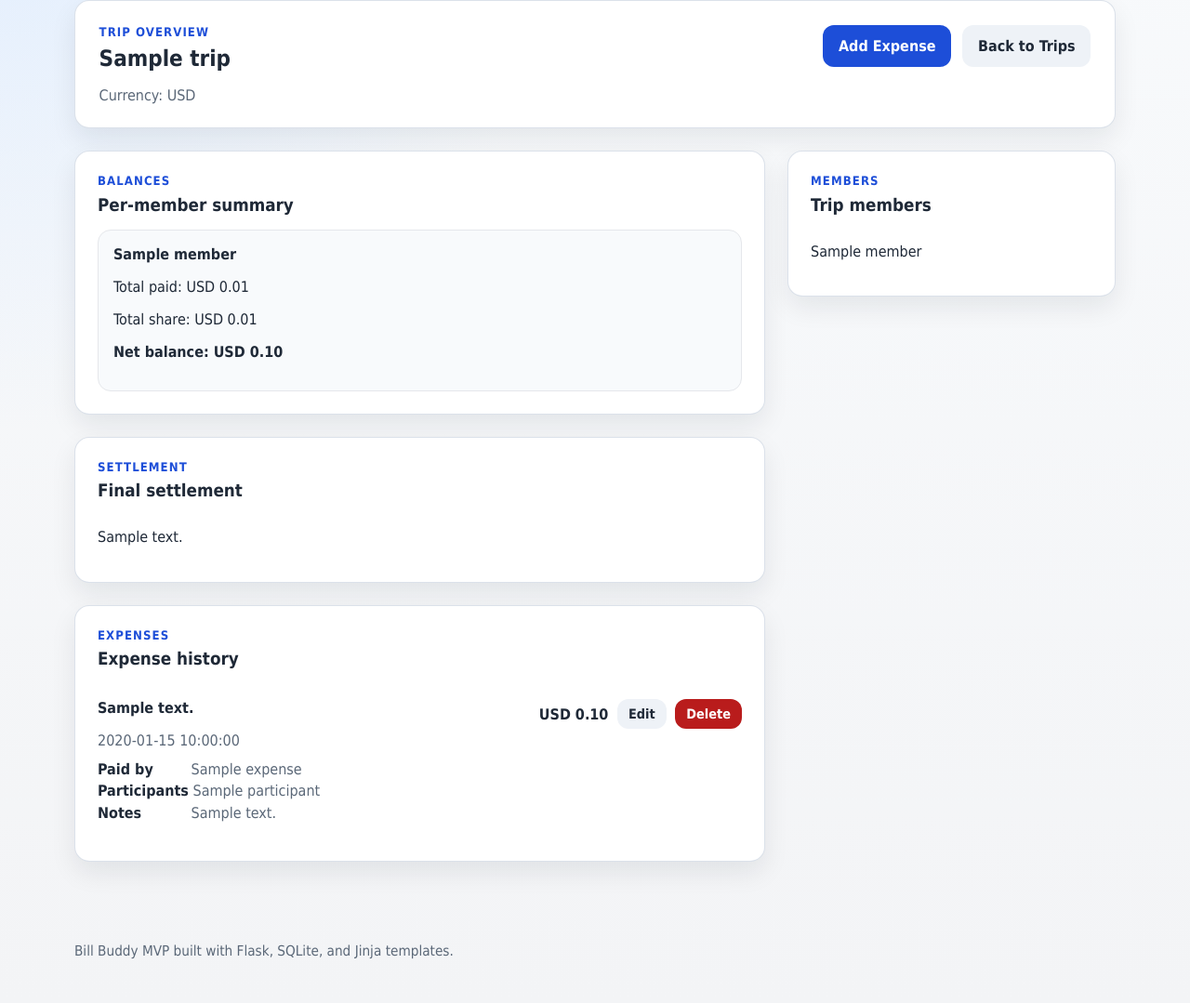
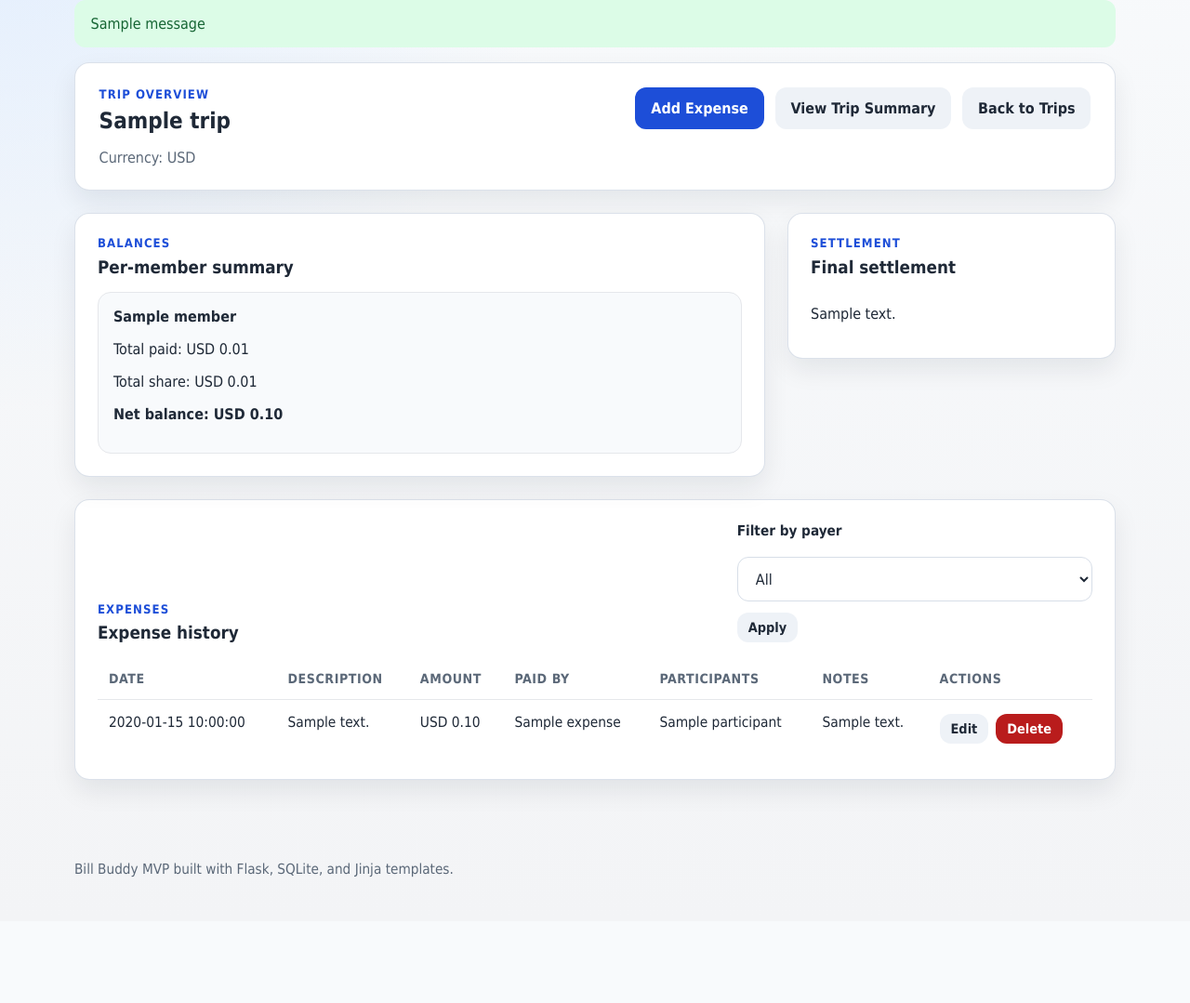
Before and after one commit to lqminhhh/bill-buddy, a Flask app: template templates/trip_detail.html in a window 1280 px wide. Shown: the part 161-1240 px from the top of the page at 93% size. After the commit the page ends 1105 px from the top, so only its background shows below. Run offline with Flask 3, Linux system fonts and the light colour scheme; the template is opened without the code that fills it: most values are stand-ins (such as "Sample title", 1, 10 or a date in 2020); one stand-in notice (Sample message) is shown.

Commit message:
update trip summary

```diff
--- a/app.py
+++ b/app.py
@@ -1,6 +1,6 @@
 from datetime import date
 
-from flask import Flask, abort, redirect, render_template, request, url_for
+from flask import Flask, abort, flash, redirect, render_template, request, url_for
 
 from utils.calculations import (
     calculate_net_balance_by_member,
@@ -17,6 +17,7 @@ DEFAULT_CURRENCY = "USD"
 
 def create_app():
     app = Flask(__name__)
+    app.secret_key = "bill-buddy-dev"
 
     @app.context_processor
     def inject_template_helpers():
@@ -56,6 +57,8 @@ def create_app():
                     step = "members"
                     form_data["participant_count"] = str(cleaned_data["participant_count"])
                     form_data["member_names"] = [""] * cleaned_data["participant_count"]
+                else:
+                    _flash_validation_error()
 
             elif step == "members":
                 form_data = _build_trip_members_form_data(request.form)
@@ -82,7 +85,10 @@ def create_app():
                                 (trip_id, member_name, is_self),
                             )
 
+                    flash("Trip created successfully.", "success")
                     return redirect(url_for("trip_detail", trip_id=trip_id))
+                else:
+                    _flash_validation_error()
 
         return render_template(
             "create_trip.html",
@@ -95,13 +101,15 @@ def create_app():
     def trip_detail(trip_id):
         trip = _get_trip_or_404(trip_id)
         members = _get_trip_members(trip_id)
-        expenses = _get_trip_expenses(trip_id)
+        selected_payer_id = _get_valid_payer_filter(request.args.get("payer_id"), members)
+        all_expenses = _get_trip_expenses(trip_id)
+        expenses = _get_trip_expenses(trip_id, selected_payer_id)
         expense_participants = _get_trip_expense_participants(trip_id)
         balance_summary = _build_member_balance_summary(
-            members, expenses, expense_participants
+            members, all_expenses, expense_participants
         )
         settlement_summary = _build_settlement_summary(
-            members, expenses, expense_participants, trip["currency"]
+            members, all_expenses, expense_participants, trip["currency"]
         )
 
         return render_template(
@@ -109,8 +117,25 @@ def create_app():
             trip=trip,
             members=members,
             expenses=expenses,
+            selected_payer_id=selected_payer_id,
             balance_summary=balance_summary,
             settlement_summary=settlement_summary,
+        )
+
+    @app.route("/trip/<int:trip_id>/summary")
+    def trip_summary(trip_id):
+        trip = _get_trip_or_404(trip_id)
+        members = _get_trip_members(trip_id)
+        expenses = _get_trip_expenses(trip_id)
+        expense_participants = _get_trip_expense_participants(trip_id)
+        summary_metrics = _build_trip_summary_metrics(
+            trip, members, expenses, expense_participants
+        )
+
+        return render_template(
+            "trip_summary.html",
+            trip=trip,
+            summary_metrics=summary_metrics,
         )
 
     @app.route("/trip/<int:trip_id>/delete", methods=["GET", "POST"])
@@ -127,6 +152,7 @@ def create_app():
                     (trip_id,),
                 )
 
+            flash("Trip deleted successfully.", "success")
             return redirect(url_for("index"))
 
         return render_template("delete_trip.html", trip=trip)
@@ -156,7 +182,10 @@ def create_app():
                         connection, expense_id, cleaned_data["participant_ids"]
                     )
 
+                flash("Expense added successfully.", "success")
                 return redirect(url_for("trip_detail", trip_id=trip_id))
+            else:
+                _flash_validation_error()
 
         return render_template(
             "add_expense.html",
@@ -199,7 +228,10 @@ def create_app():
                         connection, expense_id, cleaned_data["participant_ids"]
                     )
 
+                flash("Expense updated successfully.", "success")
                 return redirect(url_for("trip_detail", trip_id=trip_id))
+            else:
+                _flash_validation_error()
         else:
             form_data = _build_expense_form_data_from_expense(expense)
             errors = []
@@ -227,6 +259,7 @@ def create_app():
                 (expense_id, trip_id),
             )
 
+        flash("Expense deleted successfully.", "success")
         return redirect(url_for("trip_detail", trip_id=trip_id))
 
     return app
@@ -261,9 +294,8 @@ def _get_trip_members(trip_id):
     return [dict(row) for row in rows]
 
 
-def _get_trip_expenses(trip_id):
-    expense_rows = fetch_all(
-        """
+def _get_trip_expenses(trip_id, payer_id=None):
+    query = """
         SELECT
             expenses.id,
             expenses.description,
@@ -275,10 +307,16 @@ def _get_trip_expenses(trip_id):
         FROM expenses
         JOIN members AS payer ON payer.id = expenses.paid_by_member_id
         WHERE expenses.trip_id = ?
-        ORDER BY expenses.expense_date DESC, expenses.id DESC
-        """,
-        (trip_id,),
-    )
+    """
+    params = [trip_id]
+
+    if payer_id is not None:
+        query += " AND expenses.paid_by_member_id = ?"
+        params.append(payer_id)
+
+    query += " ORDER BY expenses.expense_date DESC, expenses.id DESC"
+
+    expense_rows = fetch_all(query, tuple(params))
 
     participant_rows = fetch_all(
         """
@@ -308,6 +346,22 @@ def _get_trip_expenses(trip_id):
         expenses.append(expense)
 
     return expenses
+
+
+def _get_valid_payer_filter(raw_payer_id, members):
+    if not raw_payer_id:
+        return None
+
+    try:
+        payer_id = int(raw_payer_id)
+    except ValueError:
+        return None
+
+    member_ids = {member["id"] for member in members}
+    if payer_id not in member_ids:
+        return None
+
+    return payer_id
 
 
 def _get_trip_expense_participants(trip_id):
@@ -385,6 +439,59 @@ def _build_member_balance_summary(members, expenses, expense_participants):
         )
 
     return summary
+
+
+def _build_trip_summary_metrics(trip, members, expenses, expense_participants):
+    paid_by_member = calculate_total_paid_by_member(members, expenses)
+    share_by_member = calculate_total_owed_share_by_member(
+        members, expenses, expense_participants
+    )
+    net_by_member = calculate_net_balance_by_member(
+        members, expenses, expense_participants
+    )
+
+    total_trip_spending = sum(expense["amount_cents"] for expense in expenses)
+    total_expenses = len(expenses)
+    total_members = len(members)
+    members_by_id = {member["id"]: member for member in members}
+
+    highest_spender = None
+    if members:
+        highest_spender_id = max(paid_by_member, key=paid_by_member.get)
+        highest_spender = {
+            "name": members_by_id[highest_spender_id]["name"],
+            "amount_cents": paid_by_member[highest_spender_id],
+        }
+
+    member_who_owes_most = None
+    negative_balances = {
+        member_id: balance for member_id, balance in net_by_member.items() if balance < 0
+    }
+    if negative_balances:
+        owes_most_id = min(negative_balances, key=negative_balances.get)
+        member_who_owes_most = {
+            "name": members_by_id[owes_most_id]["name"],
+            "amount_cents": abs(net_by_member[owes_most_id]),
+        }
+
+    highest_total_share = None
+    if members:
+        highest_share_id = max(share_by_member, key=share_by_member.get)
+        highest_total_share = {
+            "name": members_by_id[highest_share_id]["name"],
+            "amount_cents": share_by_member[highest_share_id],
+        }
+
+    return {
+        "trip_name": trip["name"],
+        "currency": trip["currency"],
+        "total_trip_spending": total_trip_spending,
+        "total_expenses": total_expenses,
+        "total_members": total_members,
+        "highest_spender": highest_spender,
+        "member_who_owes_most": member_who_owes_most,
+        "highest_total_share": highest_total_share,
+    }
 
 
 def _build_settlement_summary(members, expenses, expense_participants, currency):
@@ -538,6 +645,9 @@ def _validate_expense_form(form_data, members):
     except ValueError as exc:
         errors.append(str(exc))
         amount_cents = None
+    else:
+        if amount_cents <= 0:
+            errors.append("Amount must be greater than 0.")
 
     if not form_data["expense_date"]:
         errors.append("Date is required.")
@@ -628,6 +738,10 @@ def _get_balance_class(net_balance):
     return "balance-neutral"
 
 
+def _flash_validation_error():
+    flash("Please fix the errors in the form and try again.", "error")
+
+
 app = create_app()
 
 
--- a/static/style.css
+++ b/static/style.css
@@ -133,6 +133,10 @@ textarea {
     padding-bottom: 3rem;
 }
 
+.flash-stack {
+    margin-bottom: 1rem;
+}
+
 .site-footer {
     padding: 0 0 2rem;
     color: var(--muted);
@@ -167,6 +171,14 @@ textarea {
     margin-bottom: 1rem;
 }
 
+.table-header-row {
+    display: flex;
+    justify-content: space-between;
+    align-items: flex-end;
+    gap: 1rem;
+    flex-wrap: wrap;
+}
+
 .section-heading h2,
 .section-heading h3,
 .hero-panel h2,
@@ -193,6 +205,10 @@ textarea {
     display: grid;
     grid-template-columns: minmax(0, 2fr) minmax(260px, 0.95fr);
     gap: 1.5rem;
+}
+
+.full-width-section {
+    width: 100%;
 }
 
 .main-column,
@@ -272,10 +288,25 @@ textarea {
     flex-wrap: wrap;
 }
 
+.filter-form {
+    display: flex;
+    align-items: flex-end;
+    gap: 0.75rem;
+    flex-wrap: wrap;
+}
+
+.filter-form select {
+    min-width: 180px;
+}
+
 .message {
     margin-bottom: 1rem;
     padding: 1rem 1.1rem;
     border-radius: 12px;
+}
+
+.message p {
+    margin: 0;
 }
 
 .message-error {
@@ -286,6 +317,16 @@ textarea {
 .message-warning {
     background: #fff7ed;
     color: #9a3412;
+}
+
+.flash-success {
+    background: #dcfce7;
+    color: #166534;
+}
+
+.flash-error {
+    background: #fee2e2;
+    color: #991b1b;
 }
 
 .trip-list,
@@ -340,6 +381,37 @@ textarea {
     margin-bottom: 0.7rem;
 }
 
+.table-wrap {
+    overflow-x: auto;
+}
+
+.expense-table {
+    width: 100%;
+    border-collapse: collapse;
+    font-size: 0.96rem;
+}
+
+.expense-table th,
+.expense-table td {
+    padding: 0.9rem 0.75rem;
+    border-top: 1px solid #e5e7eb;
+    text-align: left;
+    vertical-align: top;
+}
+
+.expense-table th {
+    color: var(--muted);
+    font-size: 0.88rem;
+    font-weight: 700;
+    text-transform: uppercase;
+    letter-spacing: 0.04em;
+    border-top: none;
+}
+
+.expense-table tbody tr:hover {
+    background: rgba(248, 250, 252, 0.8);
+}
+
 .expense-actions {
     display: flex;
     align-items: center;
@@ -349,6 +421,12 @@ textarea {
 
 .expense-amount {
     font-weight: 700;
+}
+
+.table-actions {
+    display: flex;
+    gap: 0.5rem;
+    flex-wrap: wrap;
 }
 
 .detail-list {
--- a/templates/base.html
+++ b/templates/base.html
@@ -23,6 +23,18 @@
         </header>
 
         <main class="container page-content">
+            {% with messages = get_flashed_messages(with_categories=true) %}
+                {% if messages %}
+                    <section class="flash-stack">
+                        {% for category, message in messages %}
+                            <div class="message flash-message flash-{{ category }}">
+                                <p>{{ message }}</p>
+                            </div>
+                        {% endfor %}
+                    </section>
+                {% endif %}
+            {% endwith %}
+
             {% block content %}{% endblock %}
         </main>
 
--- a/templates/trip_detail.html
+++ b/templates/trip_detail.html
@@ -11,6 +11,7 @@
     </div>
     <div class="page-actions">
         <a class="button" href="{{ url_for('add_expense', trip_id=trip['id']) }}">Add Expense</a>
+        <a class="button button-secondary" href="{{ url_for('trip_summary', trip_id=trip['id']) }}">View Trip Summary</a>
         <a class="button button-secondary" href="{{ url_for('index') }}">Back to Trips</a>
     </div>
 </section>
@@ -52,7 +53,9 @@
                 </div>
             {% endif %}
         </section>
+    </div>
 
+    <aside class="side-column">
         <section class="section-card">
             <div class="section-heading">
                 <div>
@@ -74,84 +77,84 @@
                 </div>
             {% endif %}
         </section>
+    </aside>
+</section>
 
-        <section class="section-card">
-            <div class="section-heading">
+<section class="section-card full-width-section">
+    <div class="section-heading table-header-row">
         <div>
             <p class="eyebrow">Expenses</p>
             <h3>Expense history</h3>
         </div>
+
+        <form method="get" class="filter-form">
+            <label for="payer_id">Filter by payer</label>
+            <select id="payer_id" name="payer_id">
+                <option value="">All</option>
+                {% for member in members %}
+                    <option
+                        value="{{ member['id'] }}"
+                        {% if selected_payer_id == member['id'] %}selected{% endif %}
+                    >
+                        {{ member["name"] }}
+                    </option>
+                {% endfor %}
+            </select>
+            <button class="button button-secondary button-small" type="submit">Apply</button>
+        </form>
     </div>
 
     {% if expenses %}
-                <ul class="expense-list">
+        <div class="table-wrap">
+            <table class="expense-table">
+                <thead>
+                    <tr>
+                        <th>Date</th>
+                        <th>Description</th>
+                        <th>Amount</th>
+                        <th>Paid by</th>
+                        <th>Participants</th>
+                        <th>Notes</th>
+                        <th>Actions</th>
+                    </tr>
+                </thead>
+                <tbody>
                     {% for expense in expenses %}
-                        <li class="expense-item">
-                            <div class="expense-header">
-                                <div>
-                                    <strong>{{ expense["description"] }}</strong>
-                                    <p class="meta-line">{{ expense["expense_date"] }}</p>
-                                </div>
-                                <div class="expense-actions">
-                                    <span class="expense-amount">{{ format_cents(expense["amount_cents"], trip["currency"]) }}</span>
+                        <tr>
+                            <td>{{ expense["expense_date"] }}</td>
+                            <td>{{ expense["description"] }}</td>
+                            <td>{{ format_cents(expense["amount_cents"], trip["currency"]) }}</td>
+                            <td>{{ expense["payer_name"] }}</td>
+                            <td>
+                                {% for participant in expense["participants"] %}
+                                    {{ participant["name"] }}{% if not loop.last %}, {% endif %}
+                                {% endfor %}
+                            </td>
+                            <td>{{ expense["notes"] or "-" }}</td>
+                            <td>
+                                <div class="table-actions">
                                     <a class="button button-secondary button-small" href="{{ url_for('edit_expense', trip_id=trip['id'], expense_id=expense['id']) }}">Edit</a>
                                     <form method="post" action="{{ url_for('delete_expense', trip_id=trip['id'], expense_id=expense['id']) }}" class="inline-form">
                                         <button class="button button-danger button-small" type="submit">Delete</button>
                                     </form>
                                 </div>
+                            </td>
+                        </tr>
+                    {% endfor %}
+                </tbody>
+            </table>
         </div>
-                            <div class="detail-list">
-                                <p><span class="detail-label">Paid by</span> {{ expense["payer_name"] }}</p>
-                                <p>
-                                    <span class="detail-label">Participants</span>
-                                    {% for participant in expense["participants"] %}
-                                        {{ participant["name"] }}{% if not loop.last %}, {% endif %}
-                                    {% endfor %}
-                                </p>
-                                {% if expense["notes"] %}
-                                    <p><span class="detail-label">Notes</span> {{ expense["notes"] }}</p>
-                                {% endif %}
-                            </div>
-                        </li>
-                    {% endfor %}
-                </ul>
     {% else %}
         <div class="empty-panel compact-empty">
+            {% if selected_payer_id %}
+                <h4>No matching expenses</h4>
+                <p>No expenses were found for the selected payer.</p>
+            {% else %}
                 <h4>No expenses yet</h4>
                 <p>Add the first shared cost for this trip to start tracking balances.</p>
                 <a class="button" href="{{ url_for('add_expense', trip_id=trip['id']) }}">Add First Expense</a>
+            {% endif %}
         </div>
     {% endif %}
 </section>
-    </div>
-
-    <aside class="side-column">
-        <section class="section-card">
-            <div class="section-heading">
-                <div>
-                    <p class="eyebrow">Members</p>
-                    <h3>Trip members</h3>
-                </div>
-            </div>
-
-            {% if members %}
-                <ul class="member-list">
-                    {% for member in members %}
-                        <li class="member-item">
-                            <span>{{ member["name"] }}</span>
-                            {% if member["is_self"] %}
-                                <span class="badge">You</span>
-                            {% endif %}
-                        </li>
-                    {% endfor %}
-                </ul>
-            {% else %}
-                <div class="empty-panel compact-empty">
-                    <h4>No members added yet</h4>
-                    <p>This trip does not have any members yet.</p>
-                </div>
-            {% endif %}
-        </section>
-    </aside>
-</section>
 {% endblock %}
```
Also changed, not shown: other parts of static/style.css (+28 -1 lines), templates/trip_summary.html (added, +72 -0 lines). Lines whose indentation alone changed are shown as unchanged.
